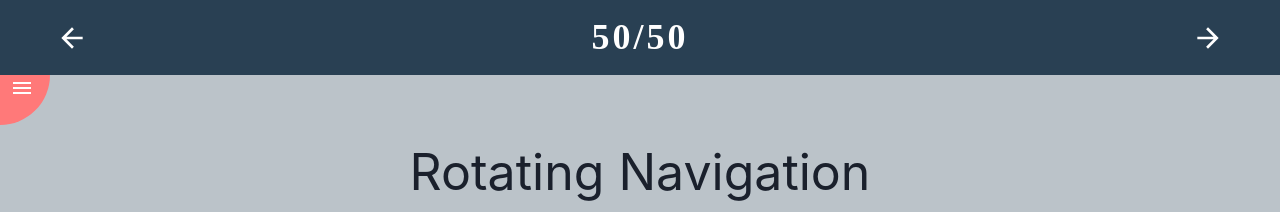
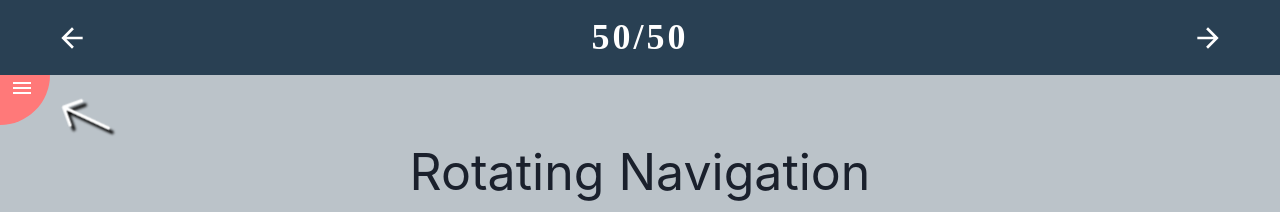
Before and after one commit to cjfritz9/50-projects-50-days, a React (Create React App) app: page /components/7 in a window 1280 px wide. Shown: the top 212 px of the page. Built offline with nearby package versions, Linux system fonts and the light colour scheme; a web font is replaced by a local one.

Commit message:
arrow added for rotating nav component

```diff
--- a/package.json
+++ b/package.json
@@ -3,6 +3,7 @@
     "@chakra-ui/react": "^2.4.9",
     "@types/axios": "^0.14.0",
     "axios": "^1.2.3",
+    "framer-motion": "^8.5.2",
     "react": "^18.2.0",
     "react-dom": "^18.2.0",
     "react-icons": "^4.7.1",
--- a/src/components/pages/rotating-navigation/Menu.tsx
+++ b/src/components/pages/rotating-navigation/Menu.tsx
@@ -1,14 +1,23 @@
 import * as React from 'react';
+import * as Chakra from '@chakra-ui/react';
+import * as RI from 'react-icons/bs';
+import * as FM from 'framer-motion';
 import './RotatingNavigation.css';
 
 interface MenuProps {
   setShowNav: Function;
 }
 
+const ChakraIcon = Chakra.chakra(FM.motion.div, {
+  shouldForwardProp: (prop) =>
+    FM.isValidMotionProp(prop) || Chakra.shouldForwardProp(prop)
+});
+
 const Menu: React.FC<MenuProps> = ({ setShowNav }) => {
   const [menuOpen, setMenuOpen] = React.useState<boolean>(false);
 
   const menuHandler = () => {
+    document.getElementById('arrow')?.remove();
     if (menuOpen) {
       setShowNav(false);
     } else {
@@ -21,6 +30,28 @@ const Menu: React.FC<MenuProps> = ({ setShowNav }) => {
   return (
     <div className='navmenu-container'>
       <div onClick={menuHandler.bind(this)} className='navmenu'>
+        <ChakraIcon
+          animate={{
+            scale: [1, 1.5, 1]
+          }}
+          //@ts-ignore
+          transition={{
+            duration: 5,
+            ease: 'easeInOut',
+            repeat: Infinity,
+            repeatType: 'loop'
+          }}
+          id='arrow'
+          position='absolute'
+          left='7rem'
+          top='4rem'
+          fontSize='3rem'
+          fontWeight='bold'
+          color='white'
+          //@ts-ignore
+        >
+          <Chakra.Icon as={RI.BsArrowUpLeft} transform='rotate(-20deg)' filter='drop-shadow(2px 5px 1px black)' />
+        </ChakraIcon>
         <button id='close'>
           <i className='material-symbols-outlined'>close</i>
         </button>
```
Also changed, not shown: 1 other file (tests, documents, lock files or other folders).
